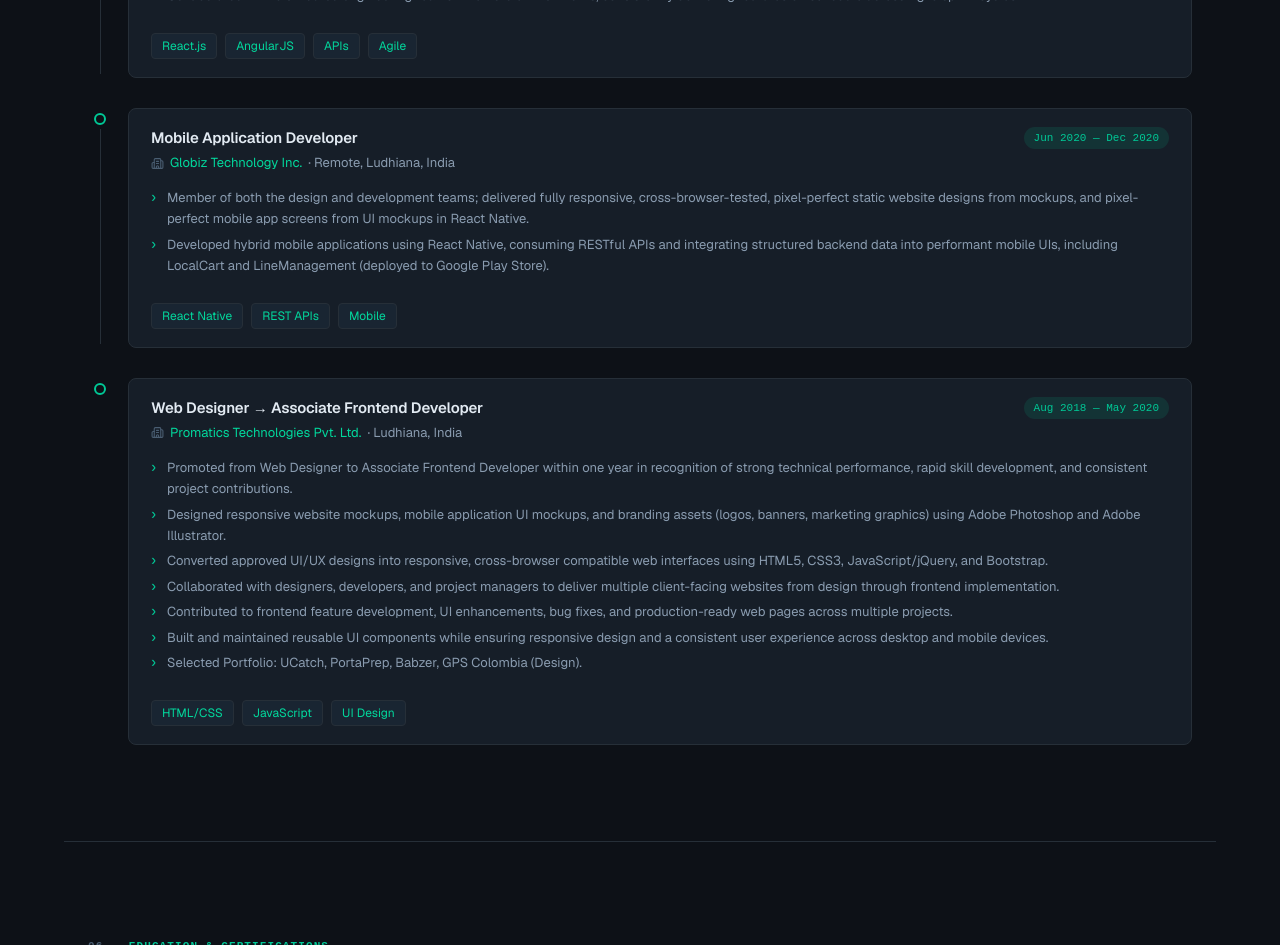
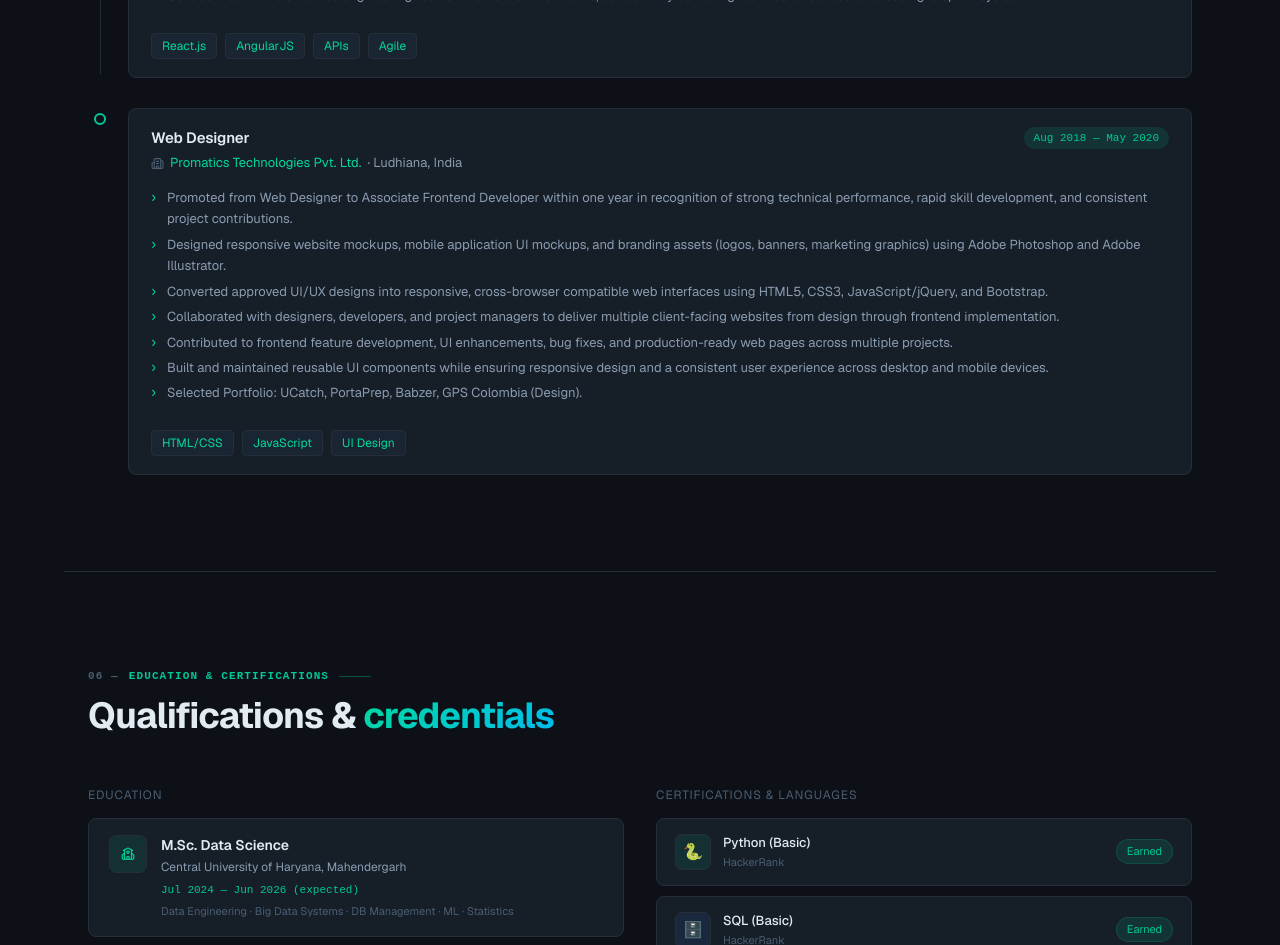
Before and after one commit to MeBiswas/myPortfolio, a Next.js app: page / in a window 1280 px wide. Shown: the part 6800-7745 px from the top of the page. Built offline with nearby package versions, Linux system fonts and the light colour scheme.

Commit message:
feat: update experience roles and comment out Globiz entry

```diff
--- a/src/components/experience/ExperienceData.ts
+++ b/src/components/experience/ExperienceData.ts
@@ -3,7 +3,7 @@ import { Experience } from '../../types';
 export const experiences: Experience[] = [
     {
         id: 'telus',
-        role: 'Full Stack Developer / Contractor',
+        role: 'Consultant / Contractor',
         company: 'TELUS Digital',
         location: 'Remote, Noida, India',
         dates: 'Aug 2021 — Dec 2025',
@@ -35,22 +35,22 @@ export const experiences: Experience[] = [
         tech: ['React.js', 'AngularJS', 'APIs', 'Agile'],
         filled: false,
     },
-    {
-        id: 'globiz',
-        role: 'Mobile Application Developer',
-        company: 'Globiz Technology Inc.',
-        location: 'Remote, Ludhiana, India',
-        dates: 'Jun 2020 — Dec 2020',
-        bullets: [
-        'Member of both the design and development teams; delivered fully responsive, cross-browser-tested, pixel-perfect static website designs from mockups, and pixel-perfect mobile app screens from UI mockups in React Native.',
-        'Developed hybrid mobile applications using React Native, consuming RESTful APIs and integrating structured backend data into performant mobile UIs, including LocalCart and LineManagement (deployed to Google Play Store).',
-        ],
-        tech: ['React Native', 'REST APIs', 'Mobile'],
-        filled: false,
-    },
+    // {
+    //     id: 'globiz',
+    //     role: 'Mobile Application Developer',
+    //     company: 'Globiz Technology Inc.',
+    //     location: 'Remote, Ludhiana, India',
+    //     dates: 'Jun 2020 — Dec 2020',
+    //     bullets: [
+    //     'Member of both the design and development teams; delivered fully responsive, cross-browser-tested, pixel-perfect static website designs from mockups, and pixel-perfect mobile app screens from UI mockups in React Native.',
+    //     'Developed hybrid mobile applications using React Native, consuming RESTful APIs and integrating structured backend data into performant mobile UIs, including LocalCart and LineManagement (deployed to Google Play Store).',
+    //     ],
+    //     tech: ['React Native', 'REST APIs', 'Mobile'],
+    //     filled: false,
+    // },
     {
         id: 'promatics',
-        role: 'Web Designer → Associate Frontend Developer',
+        role: 'Web Designer',
         company: 'Promatics Technologies Pvt. Ltd.',
         location: 'Ludhiana, India',
         dates: 'Aug 2018 — May 2020',
```
